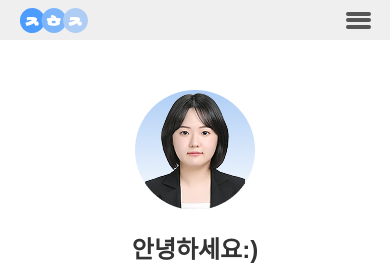
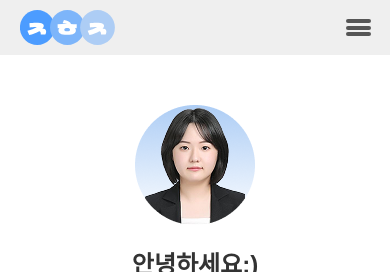
Before and after one commit to wadzuswl/portfolio_page, a plain HTML site: page index.html in a window 390 px wide. Shown: the top 272 px of the page. Drawn offline with Linux system fonts and the light colour scheme; a web font is replaced by a local one.

Commit message:
Update style.css
헤더, 인트로 섹션 수정

```diff
--- a/scss/style.css
+++ b/scss/style.css
@@ -1064,7 +1064,7 @@ footer .inner .footer-text-wrap p {
 
 @media (max-width: 768px) {
   .header {
-    height: 40px;
+    height: 55px;
   }
   .header nav {
     flex-direction: row-reverse;
@@ -1074,8 +1074,8 @@ footer .inner .footer-text-wrap p {
     height: 17px;
   }
   .header .nav-click-wrap .logo {
-    width: 68.33px;
-    height: 25px;
+    width: 95.67px;
+    height: 35px;
   }
   .header .nav-click-wrap .github-btn {
     display: none;
@@ -1121,7 +1121,7 @@ footer .inner .footer-text-wrap p {
   }
   .intro {
     background: #FFFFFF;
-    margin-top: 40px;
+    margin-top: 55px;
   }
   .intro .inner {
     gap: 20px;
```
